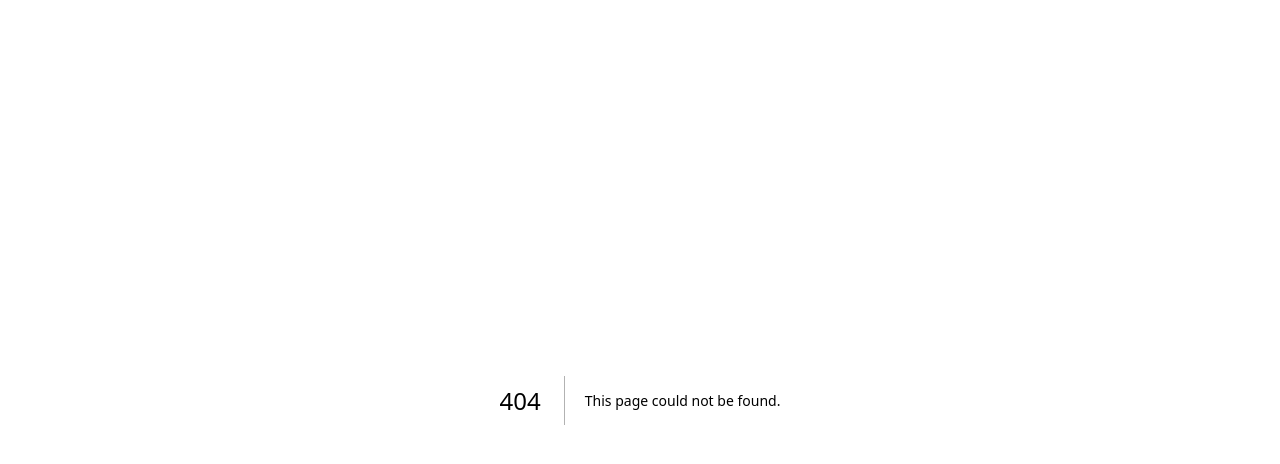
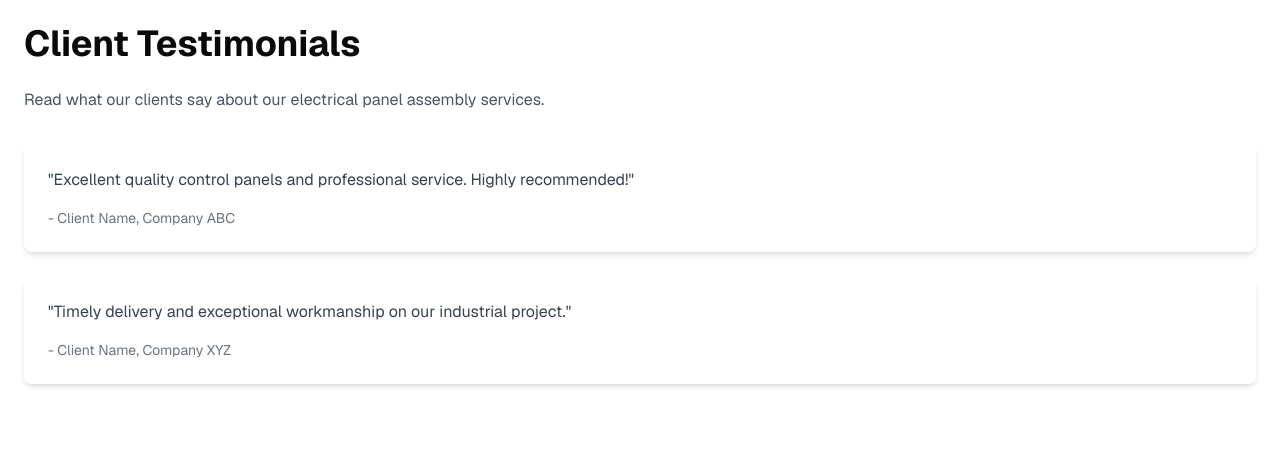
Before and after one commit to naikabhi11/nextjs-ai-chatbot3, a Next.js app: page /testimonials in a window 1280 px wide. Before the commit this address had no page. Shown: the top 464 px of the page. Built offline with nearby package versions, Linux system fonts and the light colour scheme.

Commit message:
Add Testimonials page
Create Client Testimonials page with placeholder reviews

```diff
--- /dev/null
+++ b/app/testimonials/page.tsx
@@ -0,0 +1,18 @@
+export default function TestimonialsPage() {
+  return (
+    <div className="container mx-auto p-6">
+      <h1 className="text-4xl font-bold mb-6">Client Testimonials</h1>
+      <p className="text-gray-600 mb-8">Read what our clients say about our electrical panel assembly services.</p>
+      <div className="space-y-6">
+        <div className="bg-white p-6 rounded-lg shadow-md">
+          <p className="text-gray-700 mb-4">"Excellent quality control panels and professional service. Highly recommended!"</p>
+          <p className="text-sm text-gray-500">- Client Name, Company ABC</p>
+        </div>
+        <div className="bg-white p-6 rounded-lg shadow-md">
+          <p className="text-gray-700 mb-4">"Timely delivery and exceptional workmanship on our industrial project."</p>
+          <p className="text-sm text-gray-500">- Client Name, Company XYZ</p>
+        </div>
+      </div>
+    </div>
+  );
+}
```
